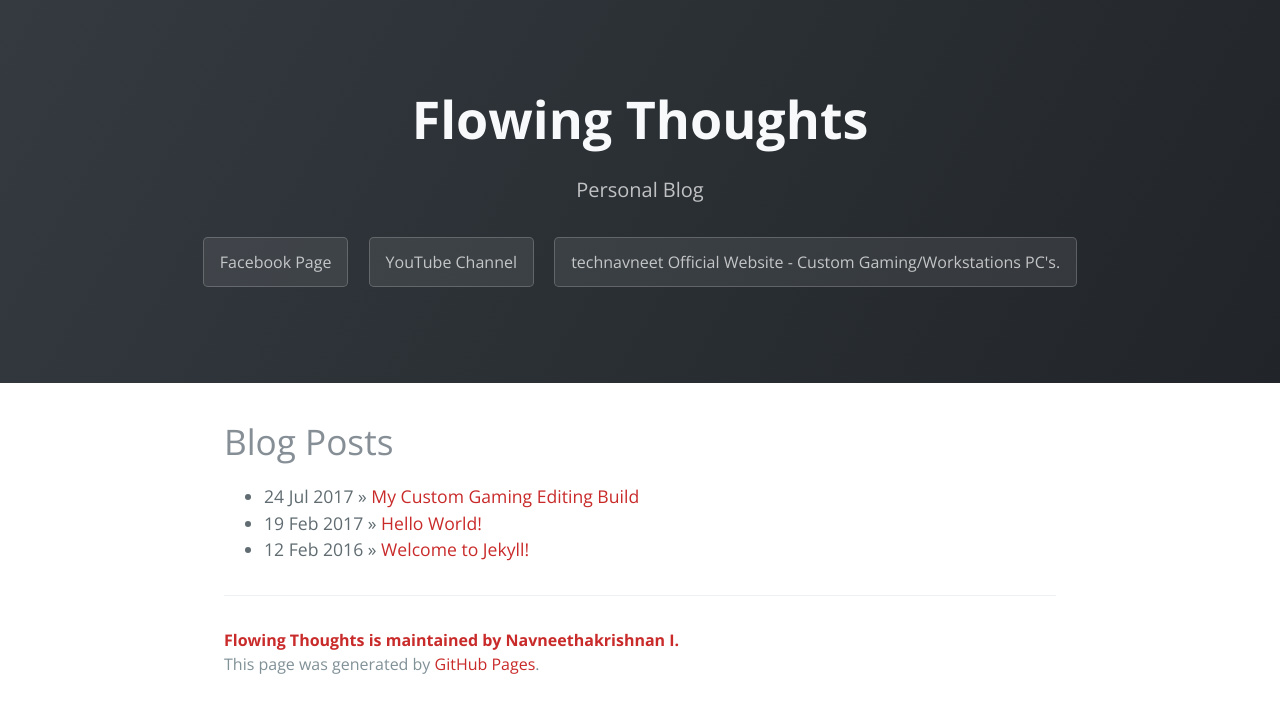
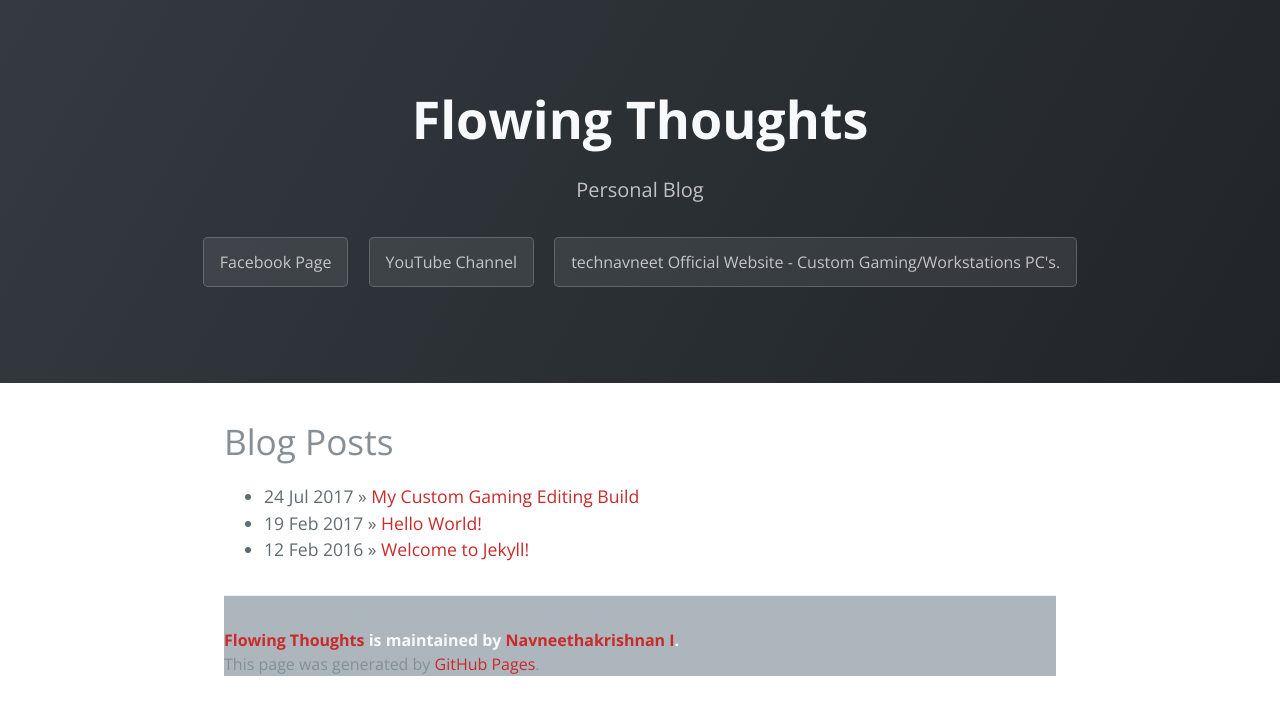
Before and after one commit to Navneet-Suresh/Navneet-Suresh.github.io, a Jekyll site: the page built from index.html, in a window 1280 px wide. Shown: the top 715 px of the page. Built offline with Jekyll 4.4.1, drawn with Linux system fonts in a browser that asks for light colours; the list of posts is cut into pages by our own code.

Commit message:
Main content color to grey & Footer color to red text to white.
Tweaks

```diff
--- a/css/ns.css
+++ b/css/ns.css
@@ -180,9 +180,9 @@ a:hover { text-decoration: underline; }
 .main-content dl { padding: 0; }
 .main-content dl dt { padding: 0; margin-top: 1rem; font-size: 1rem; font-weight: bold; }
 .main-content dl dd { padding: 0; margin-bottom: 1rem; }
-.main-content hr { height: 2px; padding: 0; margin: 1rem 0; background-color: #eff0f1; border: 0; }
+.main-content hr { height: 2px; padding: 0; margin: 1rem 0; background-color: #adb5bd; border: 0; }
 
-.site-footer {  color: #c92a2a; padding-top: 2rem; margin-top: 2rem; border-top: solid 1px #eff0f1; }
+.site-footer {  color: #f8f9fa; padding-top: 2rem; margin-top: 2rem; border-top: solid 1px #eff0f1; background-color: #adb5bd }
 @media screen and (min-width: 64em) { .site-footer { font-size: 1rem; } }
 @media screen and (min-width: 42em) and (max-width: 64em) { .site-footer { font-size: 1rem; } }
 @media screen and (max-width: 42em) { .site-footer { font-size: 0.9rem; } }
```
